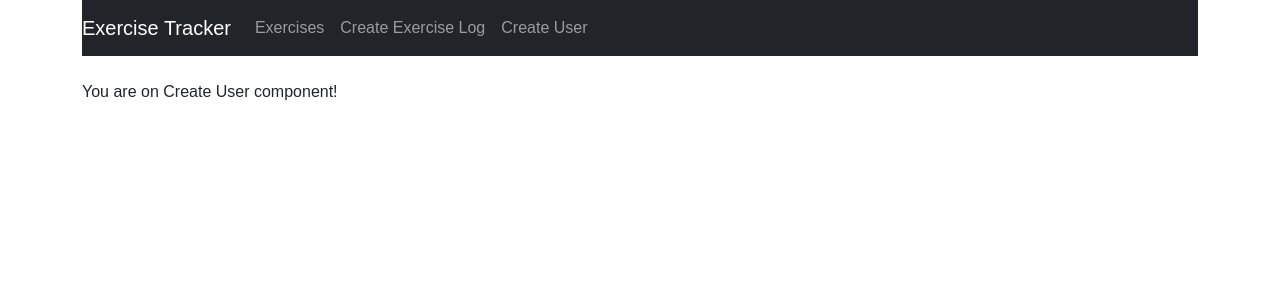
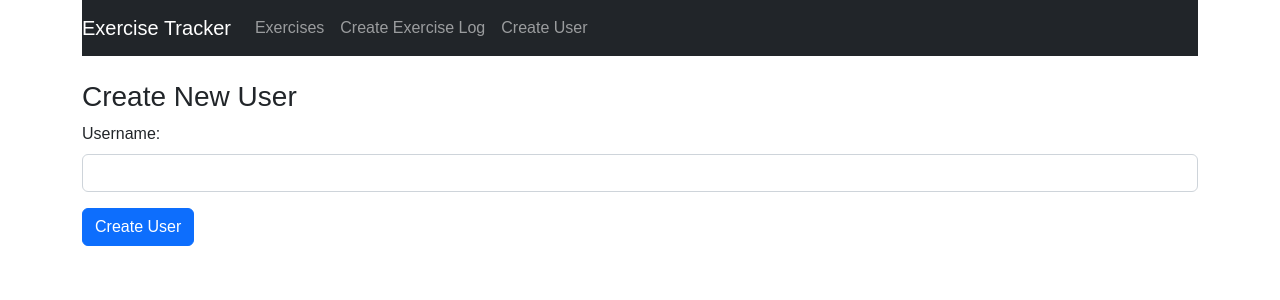
Before and after one commit to Huso-16/mern-exercise-tracker, a React (Create React App) app in the folder mern-exercise-tracker/: page /user in a window 1280 px wide. Shown: the top 300 px of the page. Built offline with nearby package versions, Linux system fonts and the light colour scheme.

Commit message:
Update `CreateUser` component (#7)
* Update `CreateUser` component

- Add methods to update the component local state
- Add a form to create a new user

* Update `Navbar`

Remove unnecessary class `collapse`

```diff
--- a/mern-exercise-tracker/src/components/create-user.component.js
+++ b/mern-exercise-tracker/src/components/create-user.component.js
@@ -5,13 +5,73 @@ import React from 'react';
  */
 export default class CreateUser extends React.Component {
   /**
+   * Component constructor
+   * @param {*} props
+   */
+  constructor(props) {
+    super(props);
+
+    this.usernameRef = React.createRef();
+
+    // binding methods
+    this.onChangeUsername = this.onChangeUsername.bind(this);
+    this.onSubmit = this.onSubmit.bind(this);
+
+    this.state = {
+      username: '',
+    };
+  }
+
+  /**
+   * Update state of username
+   * @param {Element} e
+   */
+  onChangeUsername(e) {
+    this.setState({username: e.target.value});
+  }
+
+  /**
+   * Perform action on form submission
+   * @param {Element} e
+   */
+  onSubmit(e) {
+    e.preventDefault();
+
+    const user = {
+      username: this.state.username,
+    };
+
+    // TODO: submit the user details to the database
+    console.log(user);
+
+    // clear the form on form submission
+    this.setState({username: ''});
+  }
+
+  /**
     * Component responsible to add new users.
     * @return {React.ReactNode} component responsible for add new user
     */
   render() {
     return (
       <div>
-        <p>You are on Create User component!</p>
+        <h3>Create New User</h3>
+        <form onSubmit={this.onSubmit}>
+          <div className='form-group'>
+            <label>Username: </label>
+            <input type='text'
+              required
+              className='form-control'
+              value={this.state.username}
+              onChange={this.onChangeUsername} />
+          </div>
+
+          <div className='form-group'>
+            <input type="submit"
+              className='btn btn-primary'
+              value="Create User" />
+          </div>
+        </form>
       </div>
     );
   }
--- a/mern-exercise-tracker/src/components/navbar.component.js
+++ b/mern-exercise-tracker/src/components/navbar.component.js
@@ -7,13 +7,13 @@ import {Link} from 'react-router-dom';
 export default class Navbar extends React.Component {
   /**
     * Component responsible to display the top navigation bar.
-    * @return {React.ReactNode} component to show the nabvar
+    * @return {React.ReactNode} component to show the navbar
     */
   render() {
     return (
       <nav className='navbar navbar-dark bg-dark navbar-expand-lg' >
         <Link to='/' className='navbar-brand'>Exercise Tracker</Link>
-        <div className='collapse navbar-collapse'>
+        <div className='navbar-collapse'>
           <ul className='navbar-nav mr-auto'>
             <li className='navbar-item'>
               <Link to="/" className='nav-link'>Exercises</Link>
```
